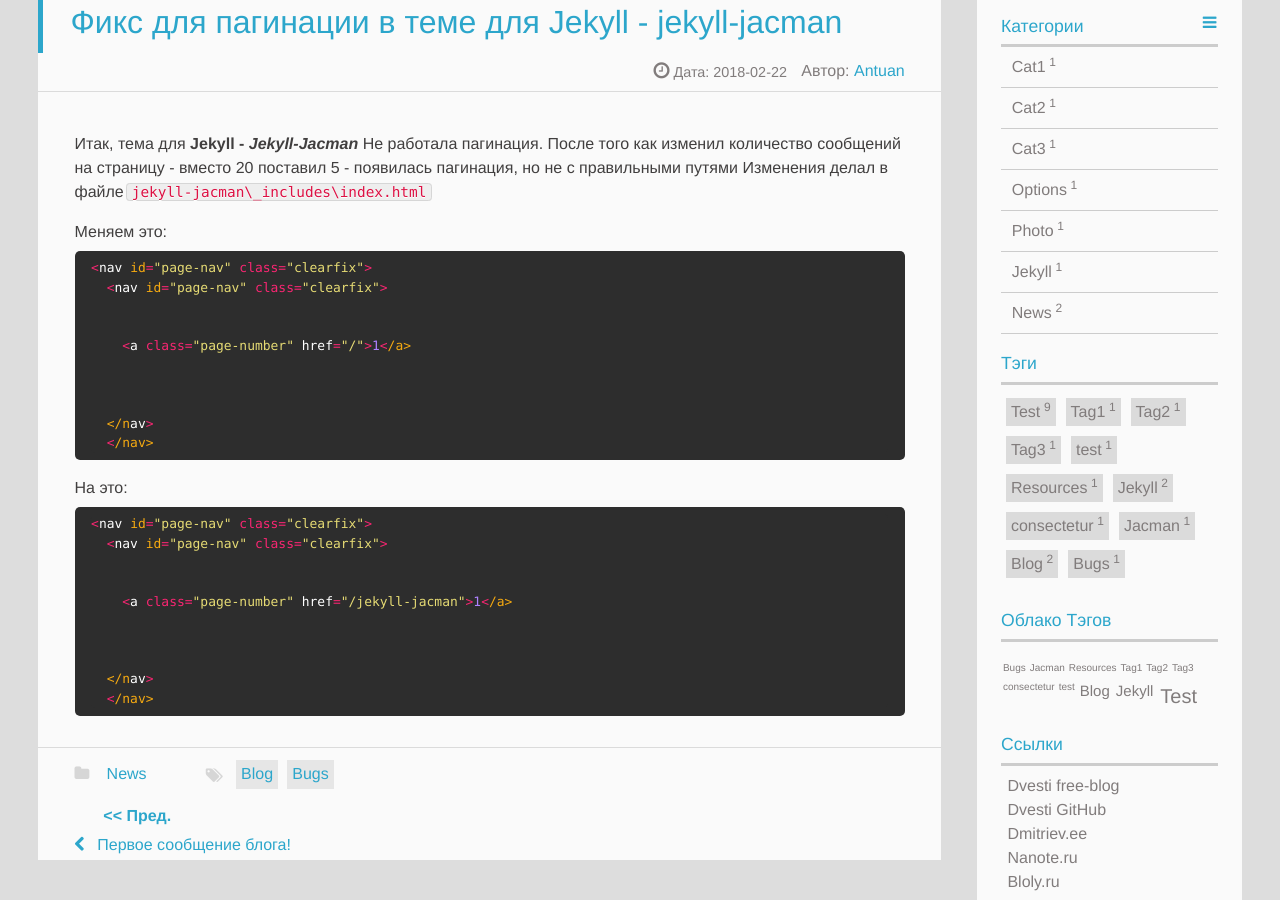
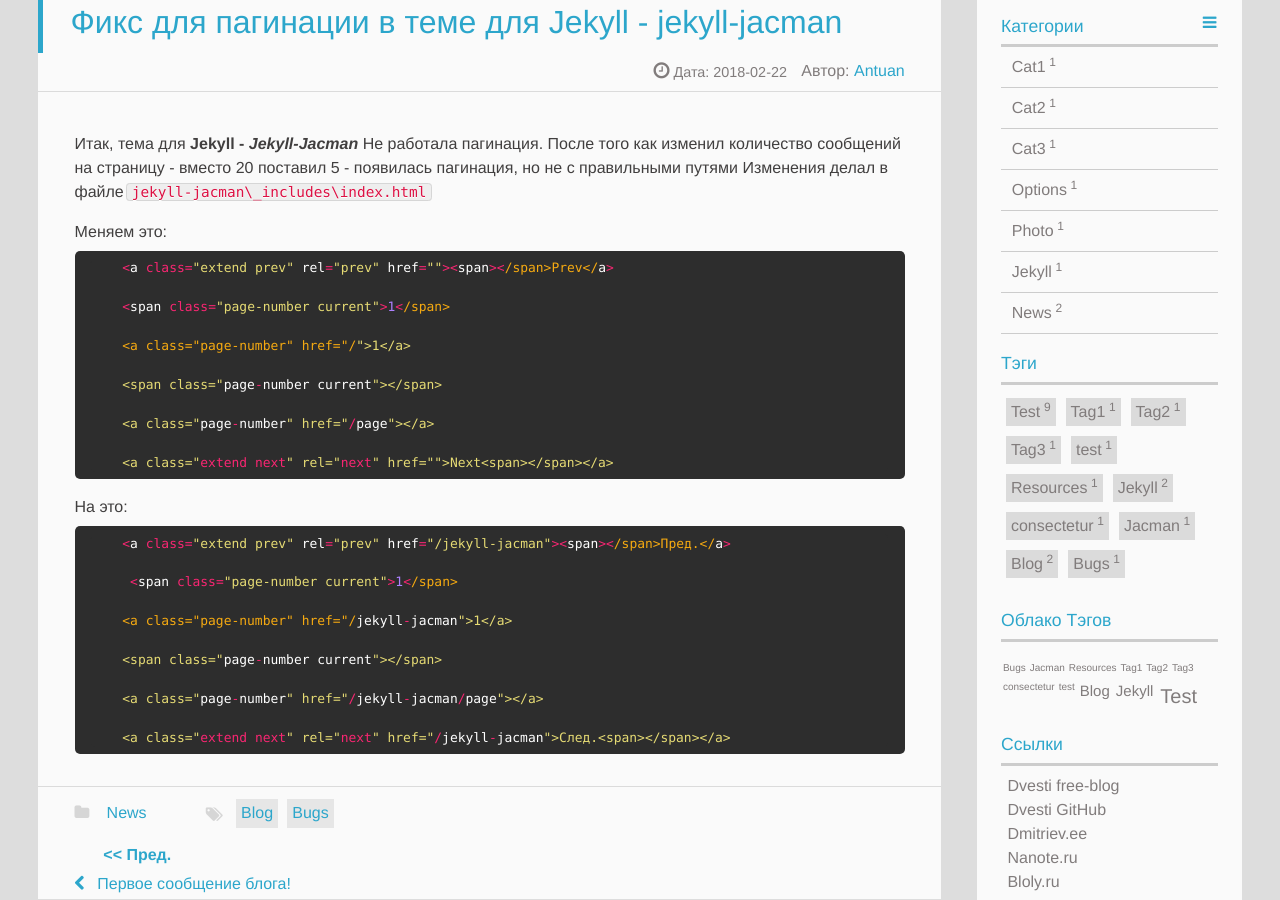
Before and after one commit to dvesti/jekyll-jacman, a Jekyll site: the page built from _posts/2018-02-22-pagination-jacman.md, in a window 1280 px wide and 900 px high, scrolled down 251 px. Built offline with Jekyll 4.4.1, drawn with Linux system fonts in a browser that asks for light colours.

Commit message:
updated site

````diff
--- a/_posts/2018-02-22-pagination-jacman.md
+++ b/_posts/2018-02-22-pagination-jacman.md
@@ -15,53 +15,31 @@
 Меняем это:
 
 ```ruby
-<nav id="page-nav" class="clearfix{% if site.index.expand != true  %} unexpand{% endif %}">
-  <nav id="page-nav" class="clearfix">
-    {% if paginator.previous_page %}
     <a class="extend prev" rel="prev" href="{{ paginator.previous_page_path }}"><span></span>Prev</a>
-    {% endif %}
-    {% if paginator.page == 1 %}
+
     <span class="page-number current">1</span>
-    {% else %}
+
     <a class="page-number" href="/">1</a>
-    {% endif %}
-    {% for i in (2..paginator.total_pages) %}
-    {%if i == paginator.page %}
+
     <span class="page-number current">{{ i }}</span>
-    {% else %}
+
     <a class="page-number" href="/page{{ i }}">{{ i }}</a>
-    {% endif %}
-    {% endfor %}
-     {% if paginator.next_page %}
+
     <a class="extend next" rel="next" href="{{ paginator.next_page_path }}">Next<span></span></a>
-    {% endif %}
-  </nav>
-  </nav>
 ```
 
 На это:
 
 ```ruby
-<nav id="page-nav" class="clearfix{% if site.index.expand != true  %} unexpand{% endif %}">
-  <nav id="page-nav" class="clearfix">
-    {% if paginator.previous_page %}
     <a class="extend prev" rel="prev" href="{{ site.baseurl }}{{ paginator.previous_page_path }}"><span></span>Пред.</a>
-    {% endif %}
-    {% if paginator.page == 1 %}
-    <span class="page-number current">1</span>
-    {% else %}
+
+     <span class="page-number current">1</span>
+
     <a class="page-number" href="{{ site.baseurl }}">1</a>
-    {% endif %}
-    {% for i in (2..paginator.total_pages) %}
-    {%if i == paginator.page %}
+
     <span class="page-number current">{{ i }}</span>
-    {% else %}
+
     <a class="page-number" href="{{ site.baseurl }}/page{{ i }}">{{ i }}</a>
-    {% endif %}
-    {% endfor %}
-     {% if paginator.next_page %}
+
     <a class="extend next" rel="next" href="{{ site.baseurl }}{{ paginator.next_page_path }}">След.<span></span></a>
-    {% endif %}
-  </nav>
-  </nav>
 ```
````
